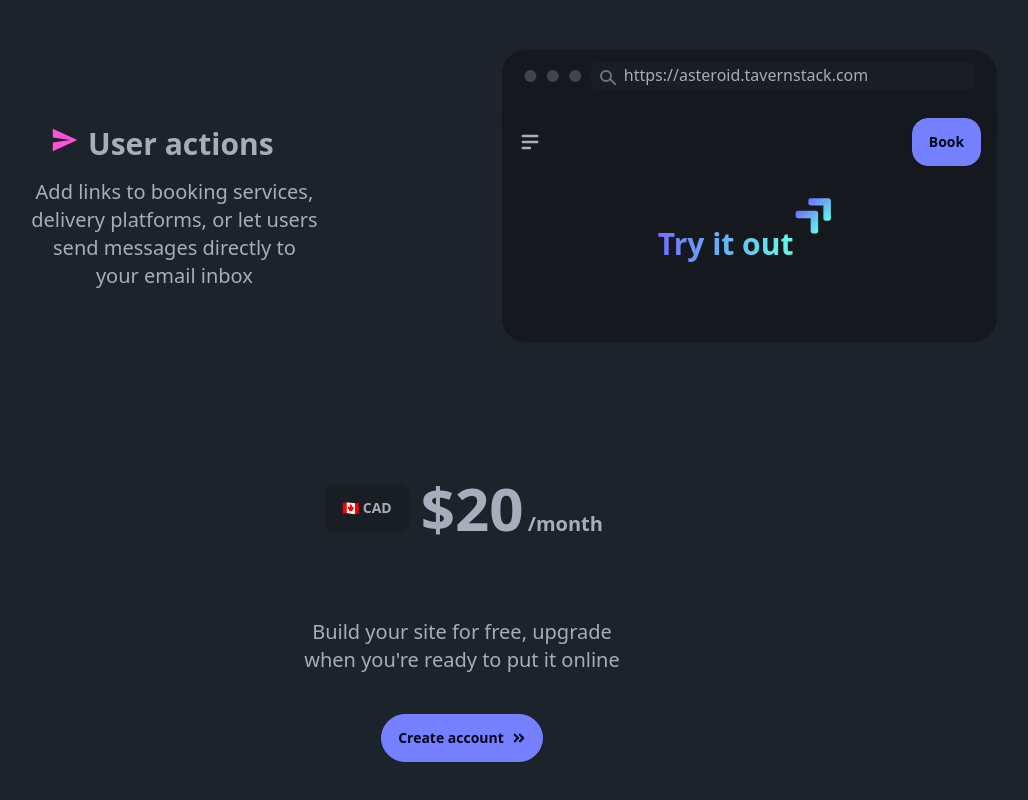
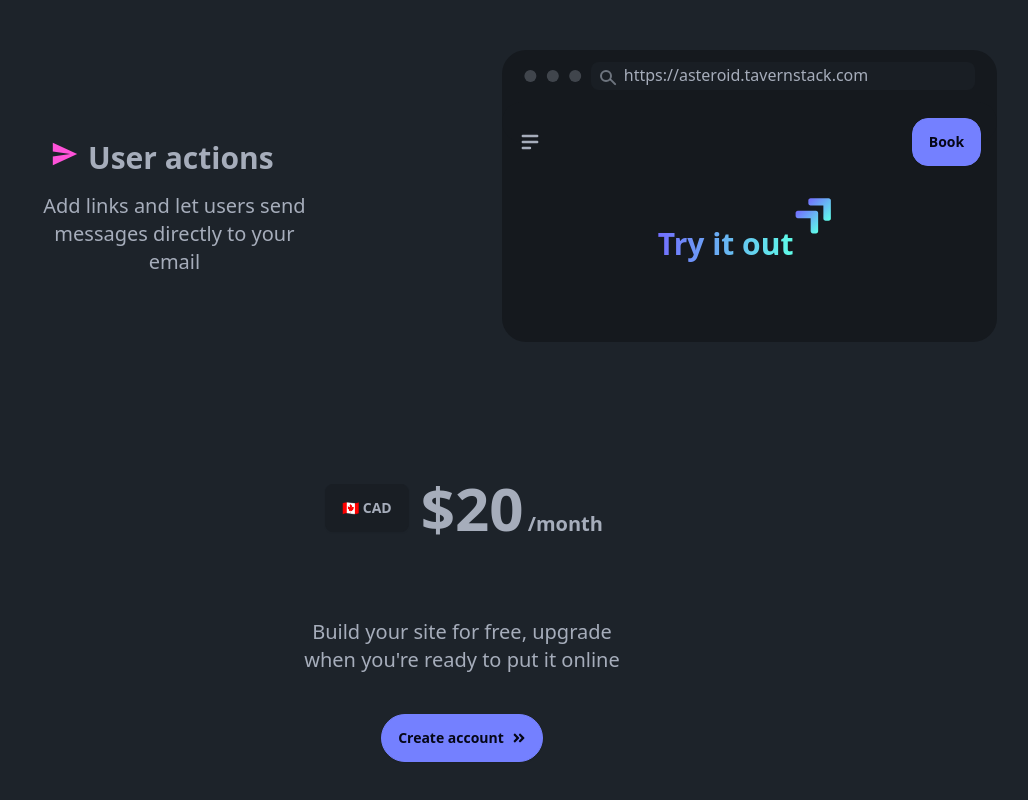
Before and after one commit to worldofchristian/tavernstack-landing-page, a React (Vite) app: page / in a window 1280 px wide. Shown: the part 2200-3000 px from the top of the page, without its empty margins (178-1206 px from the left). Built offline with nearby package versions, Linux system fonts and the light colour scheme.

Commit message:
Update HeroAbout.jsx

```diff
--- a/src/components/HeroAbout.jsx
+++ b/src/components/HeroAbout.jsx
@@ -114,8 +114,7 @@ const HeroAbout = () => {
 
                                 <div className='flex items-center justify-center'>
                                     <p className='text-lg  lg:text-xl lg:font-medium w-72'
-                                    >Add links to booking services, delivery platforms,
-                                    or let users send messages directly to your email inbox
+                                    >Add links and let users send messages directly to your email
                                     </p>
                                 </div>
                             </div>
```
